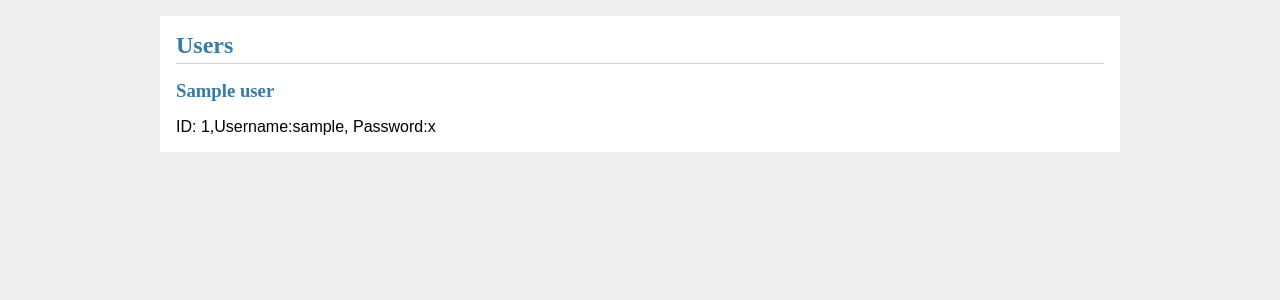
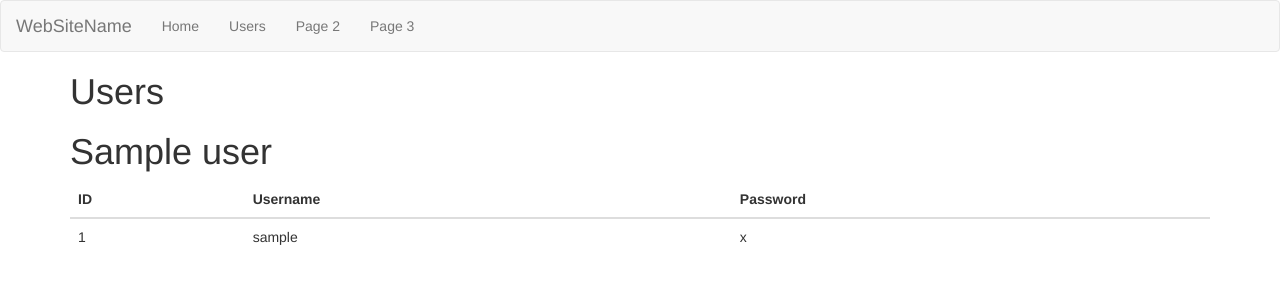
Before and after one commit to TsvetomirSholev/My-first-project-with-python-using-flask, a Flask app: template Our blog_forum/templates/user/users.html in a window 1280 px wide. Shown: the top 300 px of the page. Run offline with Flask 2, Linux system fonts and the light colour scheme; the template is opened without the code that fills it: most values are stand-ins (such as "Sample title", 1, 10 or a date in 2020); some libraries are stand-ins or nearby versions.

Commit message:
strani4ki

```diff
--- a/Our blog_forum/users.py
+++ b/Our blog_forum/server.py
@@ -24,12 +24,18 @@ def print_users(user_list):
         print('username: ', user['username'], ', password: ', user['password'])
 
 
-@app.route('/')
-def getUsers():
+@app.route('/users')
+def users():
+    g.active_url='/users'
     db = get_db()
     users = get_all_users()
     print_users(users)
     return render_template('user/users.html' , users=users)
 
+@app.route('/')
+def home():
+    g.active_url = '/'
+    return render_template('/home/home.html')
+
 if __name__ == '__main__':
     app.run()
--- a/Our blog_forum/templates/base.html
+++ b/Our blog_forum/templates/base.html
@@ -1,9 +1,33 @@
 <!doctype html>
-<title>{% block title %}{% endblock %} - Flaskr</title>
-<link rel="stylesheet" href="{{ url_for('static', filename='style.css') }}">
-<section class="content">
-  <header>
+<html>
+<head>
+    <meta charset="UTF-8">
+    <meta name="viewport" content="width=device-width, initial-scale=1">
+    <title>{% block title %}{% endblock %} - Flask</title>
+    <link rel="stylesheet" href="/static/css/bootstrap.min.css"/>
+    <link rel="stylesheet" href="/static/css/custom.css"/>
+    <script src="/static/js/jquery-3.3.1.min.js"></script>
+    <script src="/static/js/bootstrap.min.js"></script>
+</head>
+<body>
+<header>
+    <nav class="navbar navbar-default">
+        <div class="container-fluid">
+            <div class="navbar-header">
+                <a class="navbar-brand" href="#">WebSiteName</a>
+            </div>
+            <ul class="nav navbar-nav">
+                <li {%if g.active_url=='/' %} class="active" {% endif %}><a href="/">Home</a></li>
+                <li {% if g.active_url=='/users' %} class="active" {% endif %}><a href="/users">Users</a></li>
+                <li><a href="#">Page 2</a></li>
+                <li><a href="#">Page 3</a></li>
+            </ul>
+        </div>
+    </nav>
+</header>
+<section class="container">
     {% block header %}{% endblock %}
-  </header>
-  {% block content %}{% endblock %}
+    {% block content %}{% endblock %}
 </section>
+</body>
+</html>
--- a/Our blog_forum/templates/user/users.html
+++ b/Our blog_forum/templates/user/users.html
@@ -1,22 +1,34 @@
 {% extends 'base.html' %}
 
-{% block header %}
-<h1>{% block title %}Users{% endblock %}</h1>
-{% if g.user %}
-<a class="action" href="{{ url_for('blog.create') }}">New</a>
-{% endif %}
-{% endblock %}
 
 {% block content %}
+<h1>{% block title %}Users{% endblock %}</h1>
+<table class="table table-sm table-dark">
+    <thead>
+    <tr>
+        <th>ID</th>
+        <th>Username</th>
+        <th>Password</th>
+    </tr>
+    </thead>
+    <tbody>
     {% for user in users %}
     <section>
         <h1>{{ user['user'] }}</h1>
         <div class="details">
-        ID: {{user['id']}},Username:{{user['username']}}, Password:{{ user['password']}}
+            <div class="container">
+                <tr>
+                    <td class="table-primary">{{user['id']}}</td>
+                    <td>{{user['username']}}</td>
+                    <td>{{ user['password']}}</td>
+                </tr>
+            </div>
         </div>
     </section>
     {% if not loop.last %}
-<hr>
     {% endif %}
     {% endfor %}
+    </tbody>
+</table>
+
 {% endblock %}
```
Also changed, not shown: Our blog_forum/static/base.html (deleted, +0 -10 lines), Our blog_forum/templates/home/home.html (added, +14 -0 lines). Lines whose indentation alone changed are shown as unchanged.
